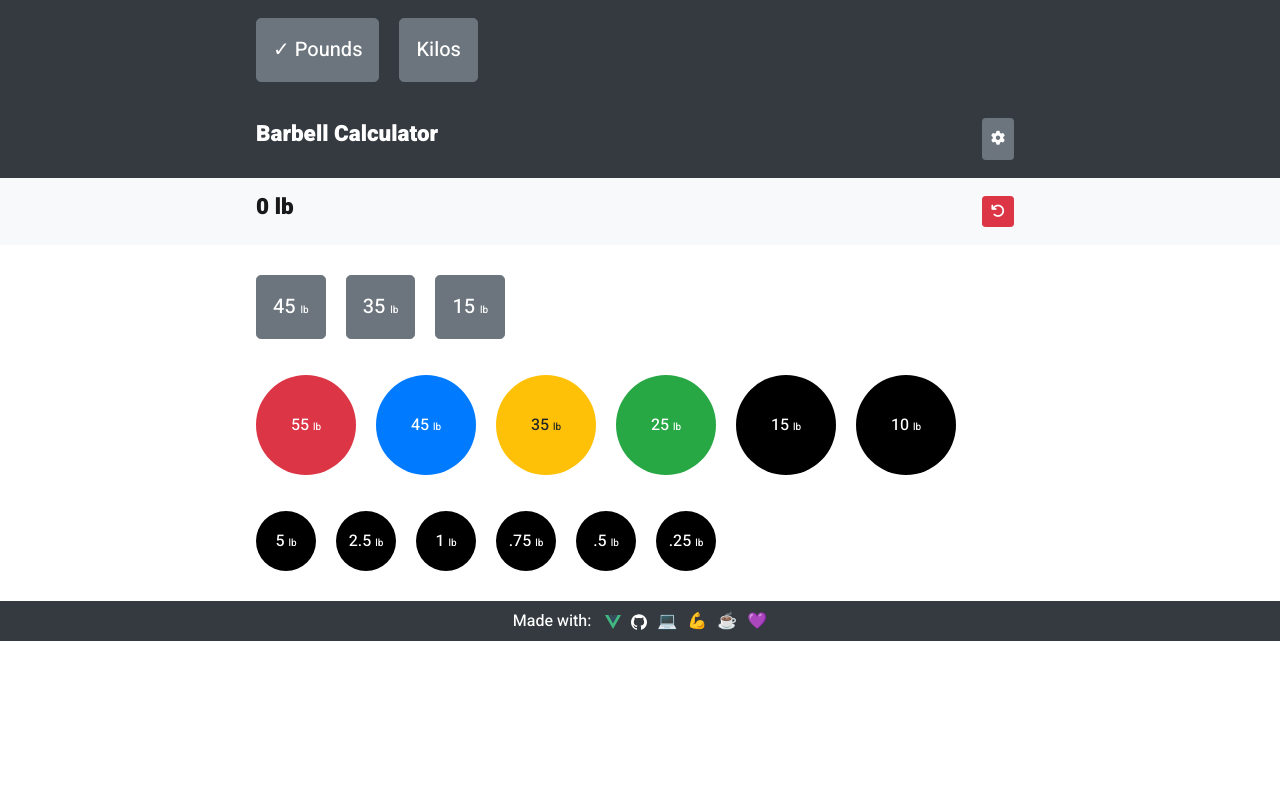
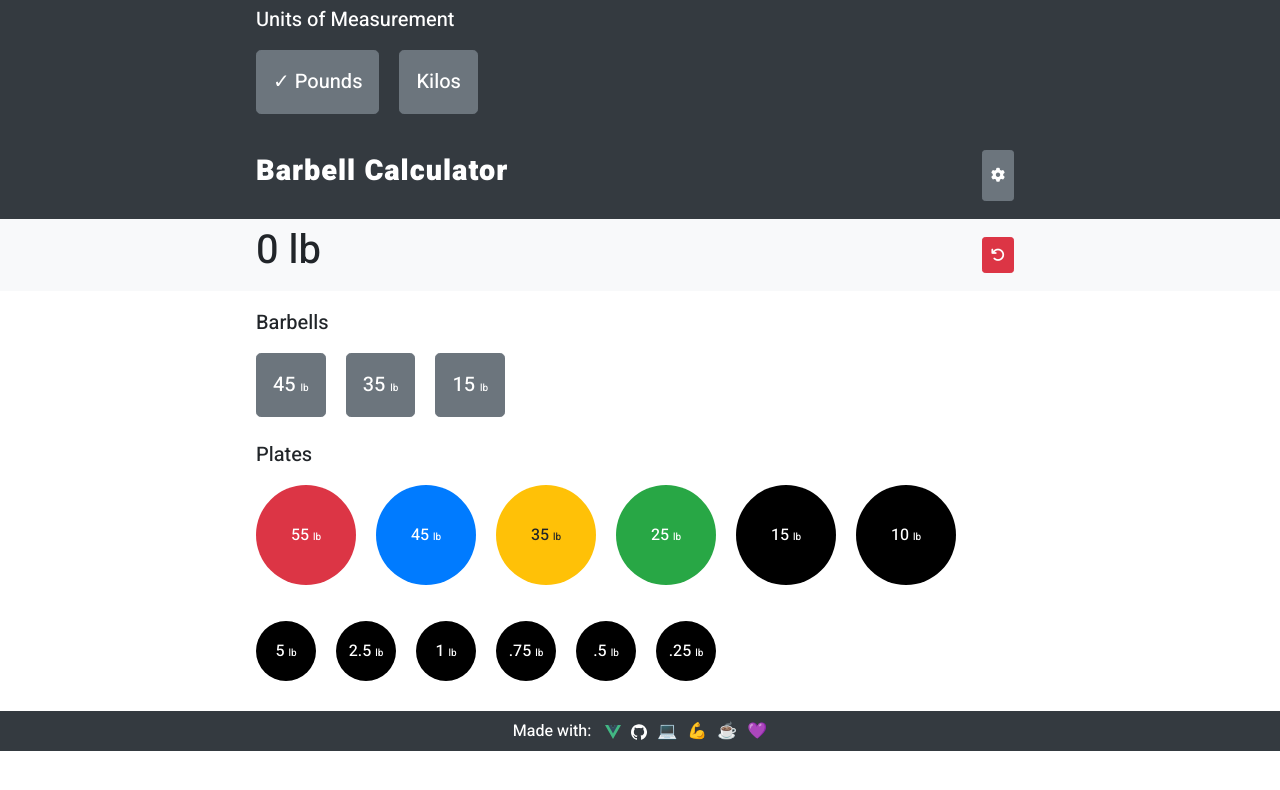
Before and after one commit to nikibrown/vue-barbell-calculator, a Vue app: page / in a window 1280 px wide. Both pictures are taken after a click on the button 998 px from the left and 38 px from the top of the page. Shown: the top 790 px of the page. Built offline with nearby package versions, Linux system fonts and the light colour scheme.

Commit message:
add headlines back, style settibgs

```diff
--- a/src/App.vue
+++ b/src/App.vue
@@ -3,6 +3,7 @@
         <header id="settings" :class="showSettings ? 'show' : ''">
             <nav class="navbar navbar-dark bg-dark">
                 <div class="app-container">
+                    <h5>{{weightSystem}}</h5>
                     <div class="unit-group" role="group" aria-label="Pounds or Kilos">
                         <Unit
                             v-for="(unit, key) in units"
@@ -20,7 +21,7 @@
             </nav>
         </header>
         <header>
-            <nav class="navbar navbar-dark bg-dark">
+            <nav class="navbar navbar-dark bg-dark navbar-main">
                 <div class="app-container justify-content-between">
                     <h1 class="navbar-brand">
                         <span class="navbar-brand">{{ appTitle }}</span>
@@ -30,9 +31,9 @@
                     </button>
                 </div>
             </nav>
-            <nav class="navbar navbar-light bg-light">
+            <nav class="navbar navbar-light bg-light navbar-main">
                 <div class="app-container justify-content-between">
-                    <h1 class="navbar-brand">
+                    <h1 class="">
                         {{ totalWeight }}
                         <span v-if="pounds">lb</span>
                         <span v-else>kg</span>
@@ -46,9 +47,10 @@
         </header>
         <main>
             <div class="app-container">
-
+               <h5>{{barbellHeadline}}</h5>
                 <div class="form-group">
                     <ul class="barbells">
+
                         <div class="barbell-group" role="group" aria-label="Select barbell weight">
                             <Barbell
                                 v-for="(barbell, key) in barbells"
@@ -63,6 +65,8 @@
                         </div>
                     </ul>
                 </div>
+
+                <h5>{{platesHeadline}}</h5>
 
                 <div class="form-group">
                     <ul class="plates large-plates">
@@ -135,9 +139,9 @@ export default {
     data: function() {
         return {
             appTitle: "Barbell Calculator",
-            weightSystem: "1. Select Unit of Measurement",
-            barbellHeadline: "2. Select Barbell",
-            platesHeadline: "3. Select Plates",
+            weightSystem: "Units of Measurement",
+            barbellHeadline: "Barbells",
+            platesHeadline: "Plates",
             platesSubHeadline:
                 "Only count weight on one side of the bar, we do the math! (x 2). Unless you want to unevenly load the bar, but why would you do that???",
             barbellSelected: false,
@@ -425,6 +429,7 @@ body {
 }
 
 #settings {
+    color: #fff;
     display: none;
 }
 
@@ -433,11 +438,12 @@ body {
 }
 
 .navbar-brand {
-    font-size: 1.4rem;
+    font-size: 1.8rem;
     font-weight: 900;
+    letter-spacing: 1px;
 }
 
-nav .app-container {
+.navbar-main .app-container {
     display: flex;
 }
 
```
